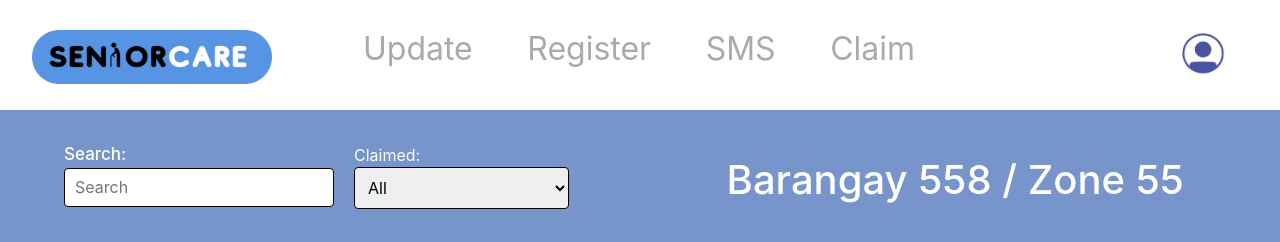
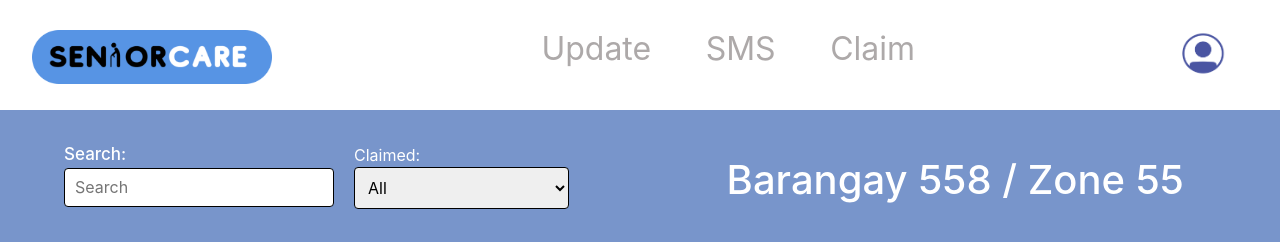
Before and after one commit to vlemonade/SeniorCare, a Django app: page /search1/ in a window 1280 px wide. Shown: the top 242 px of the page. Run offline with Django 4.2, Linux system fonts and the light colour scheme; data that the repository does not hold is empty.

Commit message:
remove registerpage

```diff
--- a/base/urls.py
+++ b/base/urls.py
@@ -12,7 +12,7 @@ admin.site.index_title = 'User Information Management'
 urlpatterns = [
     path('admin/', admin.site.urls),
     path('', views.index, name='index'),
-    path('register_page/', views.register_page, name='register_page'),
+    #path('register_page/', views.register_page, name='register_page'),
     path('main_page/', views.main_page, name='main_page'),
     path('home_page/', views.home_page, name='home_page'),
     path('update_page/', views.update_page, name='update_page'),
--- a/base/views.py
+++ b/base/views.py
@@ -238,25 +238,25 @@ def index(request):
 def home_page(request):
     return render(request, 'home_page.html'  )
 
-def register_page(request):
-    return render(request, 'register_page.html')
+#def register_page(request):
+#    return render(request, 'register_page.html')
 
 def main_page(request):
     return render(request, 'main.html')
 
-def register_page(request):
-    form = register_form()
-    if request.method == 'POST':
-        form = register_form(request.POST, request.FILES)
-        if form.is_valid():
-            seniors = form.save(commit=False)
-            seniors.status = True
-            seniors.save()
-
-            return redirect('preview', id=seniors.id)
-
-    context = {'form': form}
-    return render(request, 'register_page.html', context)
+#def register_page(request):
+#    form = register_form()
+#    if request.method == 'POST':
+#        form = register_form(request.POST, request.FILES)
+#        if form.is_valid():
+#            seniors = form.save(commit=False)
+#            seniors.status = True
+#            seniors.save()
+#
+#            return redirect('preview', id=seniors.id)
+#
+#    context = {'form': form}
+#    return render(request, 'register_page.html', context)
 
 def update_page(request):
     status_filter = request.GET.get('status_filter', 'all')
--- a/templates/main.html
+++ b/templates/main.html
@@ -20,7 +20,6 @@
         <nav>
           <ul class="primary-navigation" id="primary-navigation" data-visible="false">
             <li><a class="pages" href="{% url 'update_page' %}"><span aria-hidden="true"> Update </span></a></li>
-            <li><a class="pages" href="{% url 'register_page' %}"><span aria-hidden="true"> Register </span></a></li>
             <li><a class="pages" href="{% url 'sms' %}"><span aria-hidden="true"> SMS </span></a></li>
             <li><a class="pages" href="{% url 'claim_page' %}"><span aria-hidden="true"> Claim </span></a></li>
             <li><a href="{% url 'profile_page' %}" class="nav-link"><span aria-hidden="true"> Profile </span></a></li>
```
